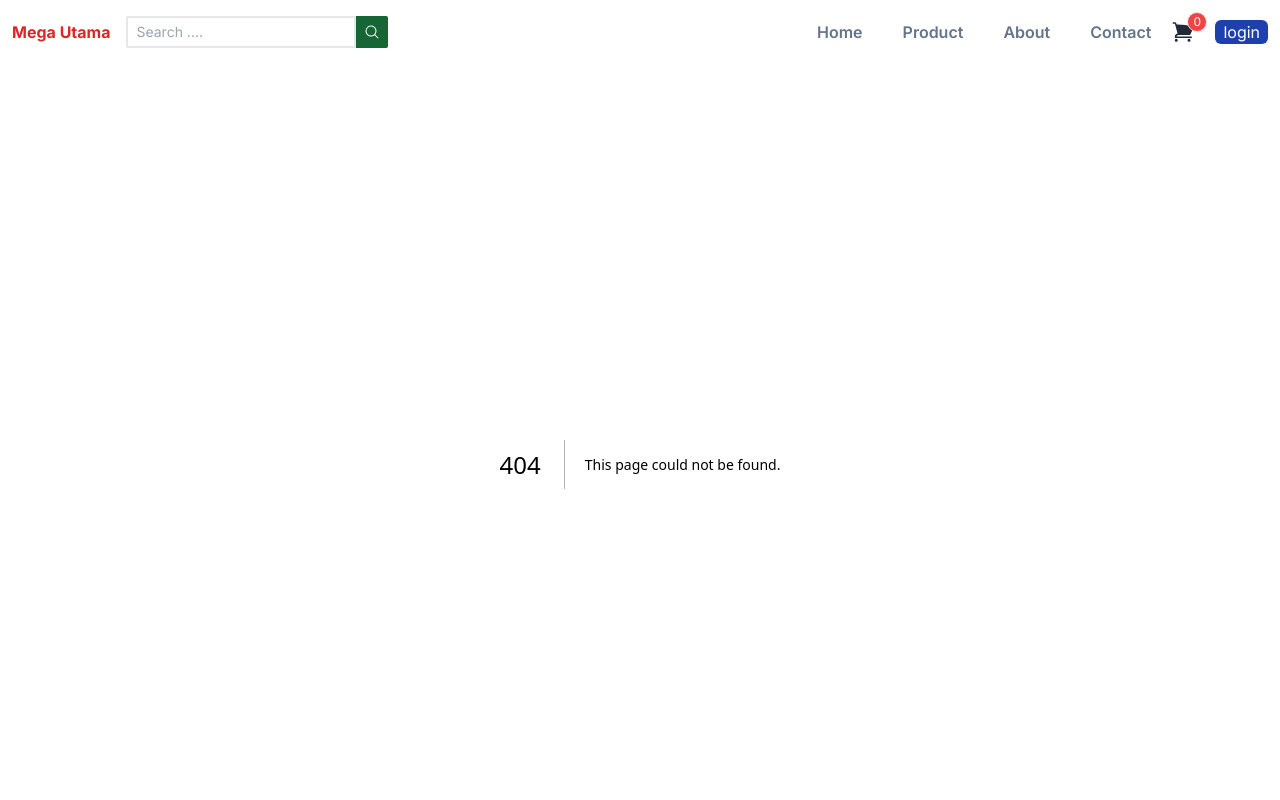
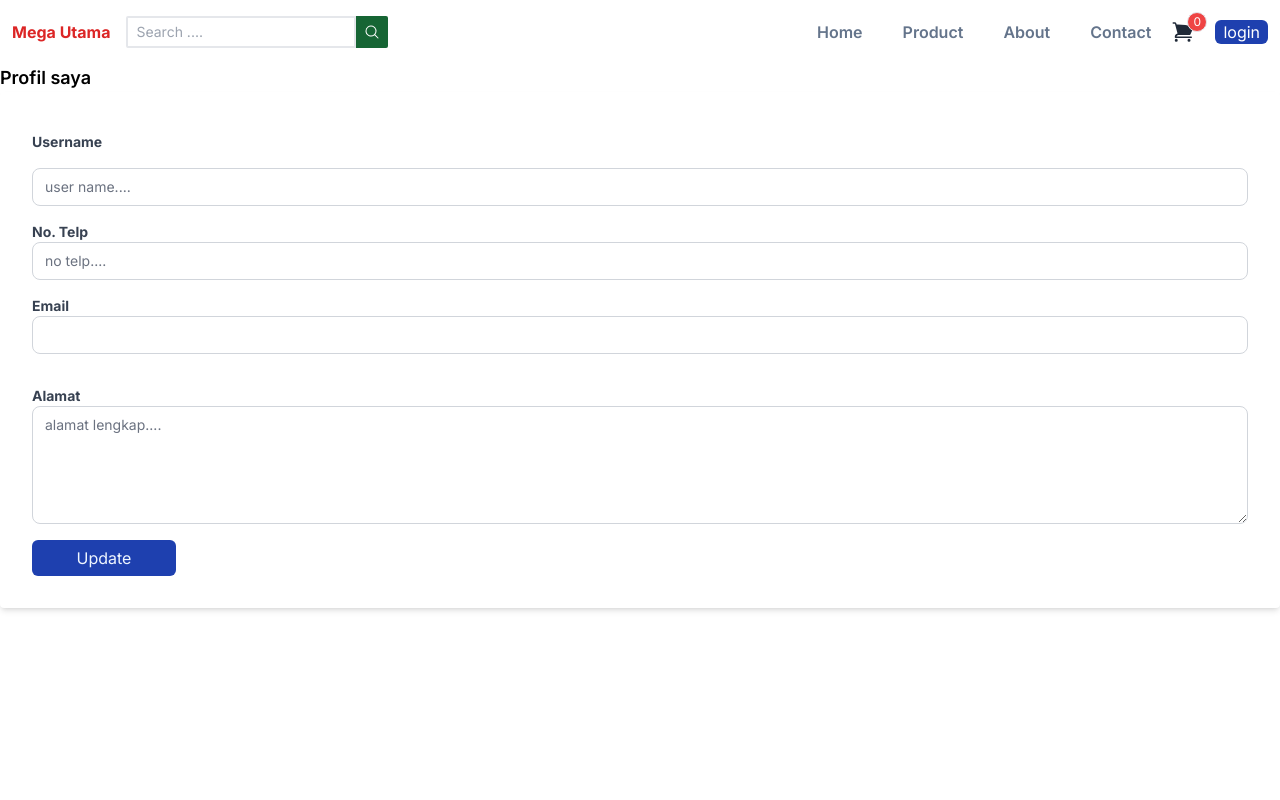
Before and after one commit to Bismarezaferdian/next-tokobangunan-commerce, a Next.js app: page /profile in a window 1280 px wide. Before the commit this address had no page. Shown: the top 800 px of the page. Built offline with nearby package versions, Linux system fonts and the light colour scheme.

Commit message:
add profile and update order

```diff
--- a/src/app/auth/login/page.jsx
+++ b/src/app/auth/login/page.jsx
@@ -37,6 +37,7 @@ function Login() {
       body: JSON.stringify(data),
     });
     const response = await res.json();
+    console.log(response);
     //update cookies
     if (res.ok) {
       setCookie(null, "token", response.jwt, {
--- a/src/app/order/page.jsx
+++ b/src/app/order/page.jsx
@@ -2,6 +2,7 @@
 import Shipping from "@/components/shipping";
 import { formatRupiah } from "@/utils/formatMatauang";
 import { combineStore } from "@/utils/zustand/store";
+import { PencilIcon } from "@heroicons/react/24/solid";
 import React, { useEffect, useState } from "react";
 
 function Order() {
@@ -12,13 +13,26 @@ function Order() {
     totalHarga: 0,
     jenisPembayaran: "",
     bank: "",
-    products: products,
+    product: null,
+    //add user relation di database
+    users_permissions_users: null,
   });
 
+  // useEffect(() => {
+  //   combineStore.persist.rehydrate();
+  // }, []);
   useEffect(() => {
-    combineStore.persist.rehydrate();
+    const fetchData = async () => {
+      await combineStore.persist.rehydrate();
+      setDataOrder((prev) => ({
+        ...prev,
+        product: combineStore.getState().products,
+        users_permissions_users: combineStore.getState().user.id,
+      }));
+    };
+    fetchData();
   }, []);
-  //sementara
+
   useEffect(() => {
     if (
       (totalPrice !== undefined && cost !== null && cost) ||
@@ -42,7 +56,6 @@ function Order() {
     }
     setExpedisi(e.target.value);
   };
-  console.log(dataOrder.jenisPembayaran);
 
   const handleDataOrder = (e) => {
     setDataOrder((prev) => ({
@@ -51,19 +64,24 @@ function Order() {
     }));
   };
 
+  const handleOrder = () => {
+    //post order
+  };
+
   return (
     <div className="container mx-auto">
       <div className="flex gap-2">
         <div className=" flex flex-col detail-transaksi w-full gap-2 ">
           <div className="alamat bg-slate-50 p-4 ">
             <h1 className=" text-sm font-semibold ">Detail pengiriman</h1>
-            <p className="text-sm text-slate-600">
-              alamat: jl.ks tubun,kel palmerah, jakarta barat, jakarta , kode
-              pos 112334
-            </p>
-            <p className="text-sm text-slate-600">A/N: BISMA REZA FERDIAN</p>
-            <p className="text-sm text-slate-600">telp: 082211777272</p>
+            <p className="text-sm text-slate-600">{user.username}</p>
+            <p className="text-sm text-slate-600">{user.address}</p>
+            <p className="text-sm text-slate-600">{user.phoneNumber}</p>
+            <button className="text-xs flex  text-slate-900 mt-2 px-2 py-1 rounded-sm border border-slate-900 hover:bg-slate-100">
+              ubah alamat
+            </button>
           </div>
+
           <div className="detail-barang p-4 bg-slate-50 ">
             <h1 className="text-sm font-semibold ">Detail Barang</h1>
             {products.map((item, index) => (
@@ -148,7 +166,7 @@ function Order() {
               <option value="bank">Transfer bank manual</option>
               <option value="VA">Virtual account</option>
             </select>
-            {dataOrder?.JenisPembayaran === "VA" && (
+            {dataOrder?.jenisPembayaran === "VA" && (
               <span className="font-light italic text-xs text-red-600">
                 maaf jenis pembayaran ini belum tersedia sekarang
               </span>
@@ -164,7 +182,7 @@ function Order() {
                 <select
                   onChange={handleDataOrder}
                   id="bank"
-                  name="courier"
+                  name="bank"
                   className="bg-gray-50 border border-gray-300 text-gray-900 text-sm rounded-lg focus:ring-blue-500 focus:border-blue-500 block w-full p-2.5 "
                 >
                   <option value="">-Pilih Bank-</option>
--- /dev/null
+++ b/src/app/profile/page.jsx
@@ -0,0 +1,132 @@
+"use client";
+import { combineStore } from "@/utils/zustand/store";
+import React, { useEffect, useRef, useState } from "react";
+import Login from "../auth/login/page";
+import { successMessage } from "@/utils/notification";
+import { ToastContainer } from "react-toastify";
+
+const Profile = () => {
+  const { user, login } = combineStore();
+  const [dataUser, setDataUser] = useState();
+  //   const [users, setDataUsers] = useState();
+
+  useEffect(() => {
+    const fetchData = async () => {
+      await combineStore.persist.rehydrate();
+      setDataUser(combineStore.getState().user);
+    };
+    fetchData();
+  }, []);
+
+  const handleDataUser = (e) => {
+    setDataUser((prev) => ({ ...prev, [e.target.name]: e.target.value }));
+  };
+
+  const handleUpdate = async (e) => {
+    e.preventDefault();
+    try {
+      const res = await fetch(
+        `${process.env.NEXT_PUBLIC_API_URL}/users/${dataUser.id}`,
+        {
+          method: "PUT",
+          headers: {
+            "Content-Type": "application/json",
+          },
+          body: JSON.stringify(dataUser),
+        }
+      );
+
+      const response = await res.json();
+
+      const { role, ...data } = response;
+
+      if (res.ok) {
+        login(data);
+        successMessage("data berhasil diubah !");
+      }
+    } catch (error) {
+      alert(error);
+    }
+  };
+
+  // console.log(user);
+  return (
+    <div className="min-h-screen container mx-auto ">
+      <ToastContainer />
+      <h1 className="text-lg font-semibold">Profil saya</h1>
+      <div className="alamat">
+        <form className="bg-white shadow-md rounded px-8 pt-6 pb-8 mb-4">
+          <label
+            htmlFor="userName"
+            className="block text-gray-700 text-sm font-bold my-4"
+          >
+            Username
+          </label>
+          <input
+            type="text"
+            id="userName"
+            name="username"
+            defaultValue={dataUser?.username}
+            onChange={handleDataUser}
+            placeholder="user name...."
+            className="focus:shadow-soft-primary-outline min-h-unset text-sm leading-5.6 ease-soft block h-auto w-full appearance-none rounded-lg border border-solid border-gray-300 bg-white bg-clip-padding px-3 py-2 font-normal text-gray-700 outline-none transition-all placeholder:text-gray-500 focus:border-green-500 focus:outline-none"
+          />
+          <label
+            htmlFor="phoneNumber"
+            className="block text-gray-700 text-sm font-bold mt-4"
+          >
+            No. Telp
+          </label>
+          <input
+            type="phoneNumber"
+            id="phoneNumber"
+            name="phoneNumber"
+            onChange={handleDataUser}
+            defaultValue={dataUser?.phoneNumber}
+            placeholder="no telp...."
+            className="focus:shadow-soft-primary-outline min-h-unset text-sm leading-5.6 ease-soft block h-auto w-full appearance-none rounded-lg border border-solid border-gray-300 bg-white bg-clip-padding px-3 py-2 font-normal text-gray-700 outline-none transition-all placeholder:text-gray-500 focus:border-green-500 focus:outline-none"
+          />
+          <label
+            htmlFor="userName"
+            className="block text-gray-700 text-sm font-bold mt-4"
+          >
+            Email
+          </label>
+          <input
+            type="email"
+            id="email"
+            name="email"
+            onChange={handleDataUser}
+            defaultValue={dataUser?.email}
+            // className="shadow appearance-none border rounded w-full py-2 px-3 text-gray-700 leading-tight  focus:border-fuchsia-300 focus:outline-none"
+            className="focus:shadow-soft-primary-outline min-h-unset text-sm leading-5.6 ease-soft block h-auto w-full appearance-none rounded-lg border border-solid border-gray-300 bg-white bg-clip-padding px-3 py-2 font-normal text-gray-700 outline-none transition-all placeholder:text-gray-500 focus:border-green-500 focus:outline-none"
+          />
+          <label
+            htmlFor="address"
+            className="block text-gray-700 text-sm font-bold mt-8"
+          >
+            Alamat
+          </label>
+
+          <textarea
+            id="alamat"
+            name="address"
+            rows="5"
+            defaultValue={dataUser?.address}
+            onChange={handleDataUser}
+            placeholder="alamat lengkap...."
+            className=" mb-4 focus:shadow-soft-primary-outline min-h-unset text-sm leading-5.6 ease-soft block h-auto w-full appearance-none rounded-lg border border-solid border-gray-300 bg-white bg-clip-padding px-3 py-2 font-normal text-gray-700 outline-none transition-all placeholder:text-gray-500 focus:border-fuchsia-300 focus:outline-none"
+          ></textarea>
+          {/* <div className=" items-center"> */}
+
+          {/* </div> */}
+          <button className="btn-primary medium" onClick={handleUpdate}>
+            Update
+          </button>
+        </form>
+      </div>
+    </div>
+  );
+};
+
+export default Profile;
--- a/src/components/UserInfo.jsx
+++ b/src/components/UserInfo.jsx
@@ -3,6 +3,7 @@ import { combineStore } from "@/utils/zustand/store";
 import {
   ArchiveBoxIcon,
   ArrowRightOnRectangleIcon,
+  UserCircleIcon,
   UserIcon,
 } from "@heroicons/react/24/solid";
 import Link from "next/link";
@@ -56,12 +57,18 @@ function UserInfo() {
             <div className="w-30 gap-2">
               <p className="border-b-2 flex items-center gap-1">
                 <UserIcon className="h-4 w-4x text-gray-500" />
-                {user.username}
+                hello, {user.username}
               </p>
               <p className="border-b-2 flex items-center gap-1">
                 <ArchiveBoxIcon className="h-4 w-4 text-gray-500" />
                 pesanan saya
               </p>
+              <Link href={"/profile"}>
+                <button className="cursor-pointer flex items-center gap-1 transition-all duration-700 hover:text-slate-500 ">
+                  <UserCircleIcon className="h-4 w-4 text-gray-500" />
+                  profile
+                </button>
+              </Link>
               <button
                 className="cursor-pointer flex items-center gap-1 transition-all duration-700 hover:text-slate-500 "
                 onClick={handleLogout}
--- a/src/utils/zustand/cartZustand.js
+++ b/src/utils/zustand/cartZustand.js
@@ -51,6 +51,7 @@ const useCartStore = (set, get) => ({
         qty: get().qty,
         weight: get().weight,
         totalPrice: get().totalPrice,
+        //add user relation di database
         users_permissions_users: item.userID,
       },
     };
```
